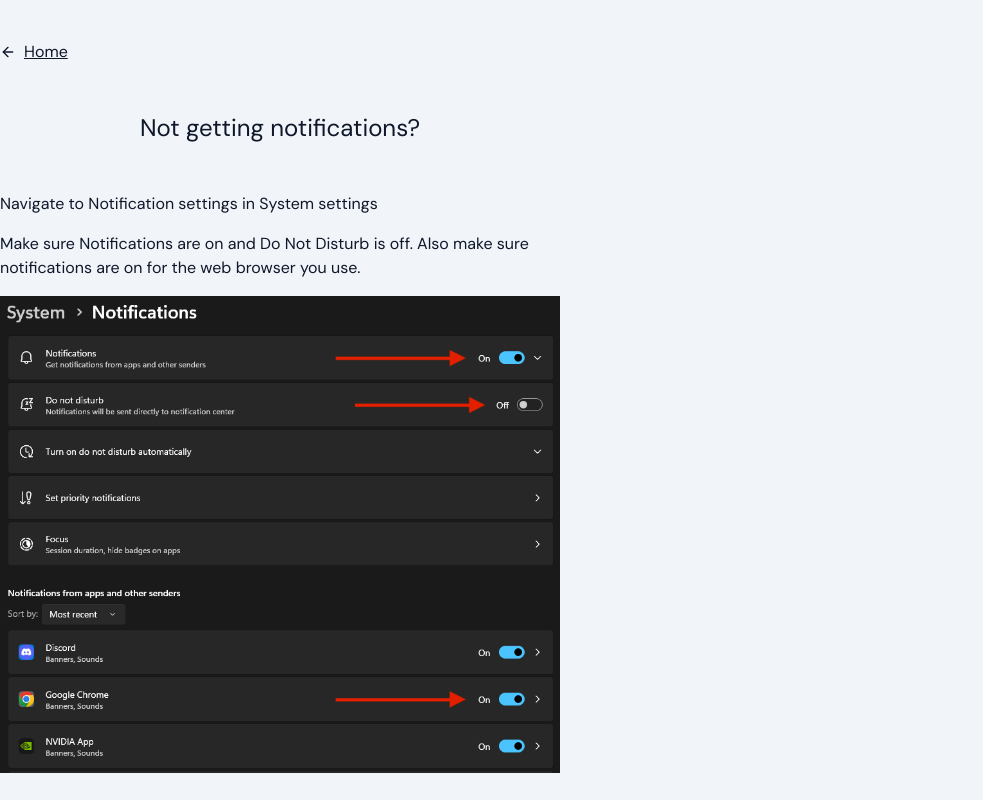
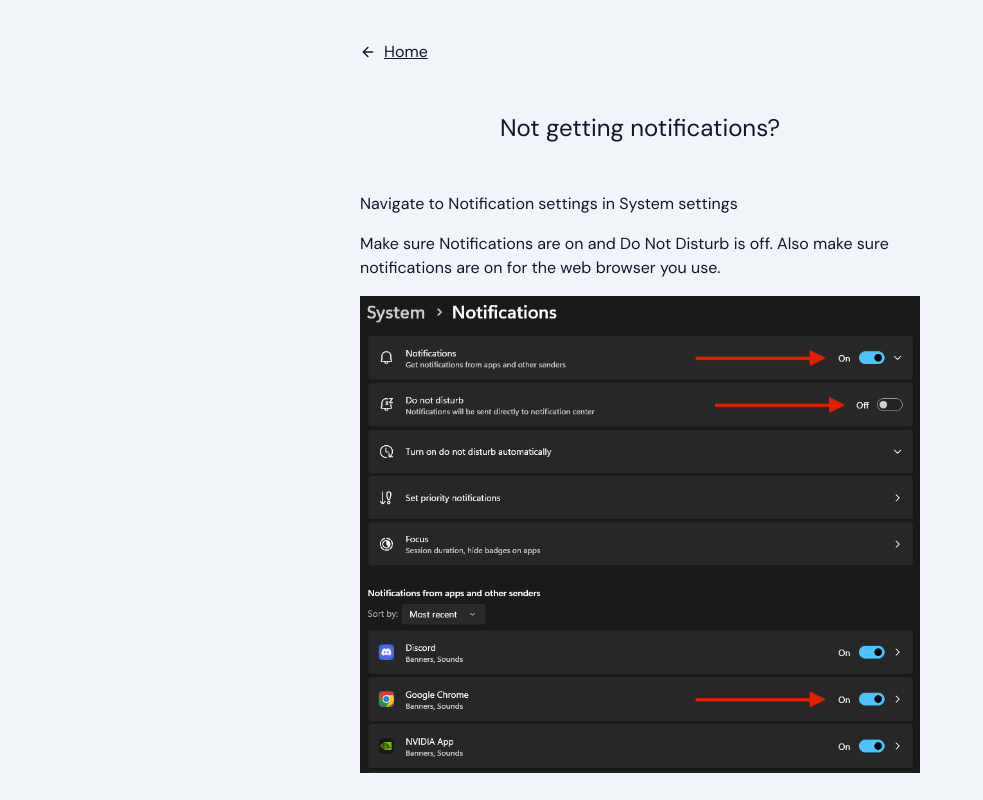
Before and after one commit to AedanG1/Palia-Scheduler, a Next.js app: page /help in a window 1280 px wide. Shown: the top 800 px of the page, without its empty margins (0-983 px from the left). Built offline with nearby package versions, Linux system fonts and the light colour scheme.

Commit message:
center help page content

```diff
--- a/src/app/help/page.tsx
+++ b/src/app/help/page.tsx
@@ -4,7 +4,7 @@ import Link from "next/link"
 
 export default function HelpPage() {
   return (
-    <div className="flex flex-col gap-12 items-start py-8 px-4 md:px-0 md:py-10 md:w-140">
+    <div className="flex flex-col gap-12 items-start py-8 px-4 md:mx-auto md:px-0 md:py-10 md:w-140">
       <Link href={"/"} className="flex flex-row items-center gap-2">
         <ArrowLeft size={16}/>
         <u>Home</u>
```
